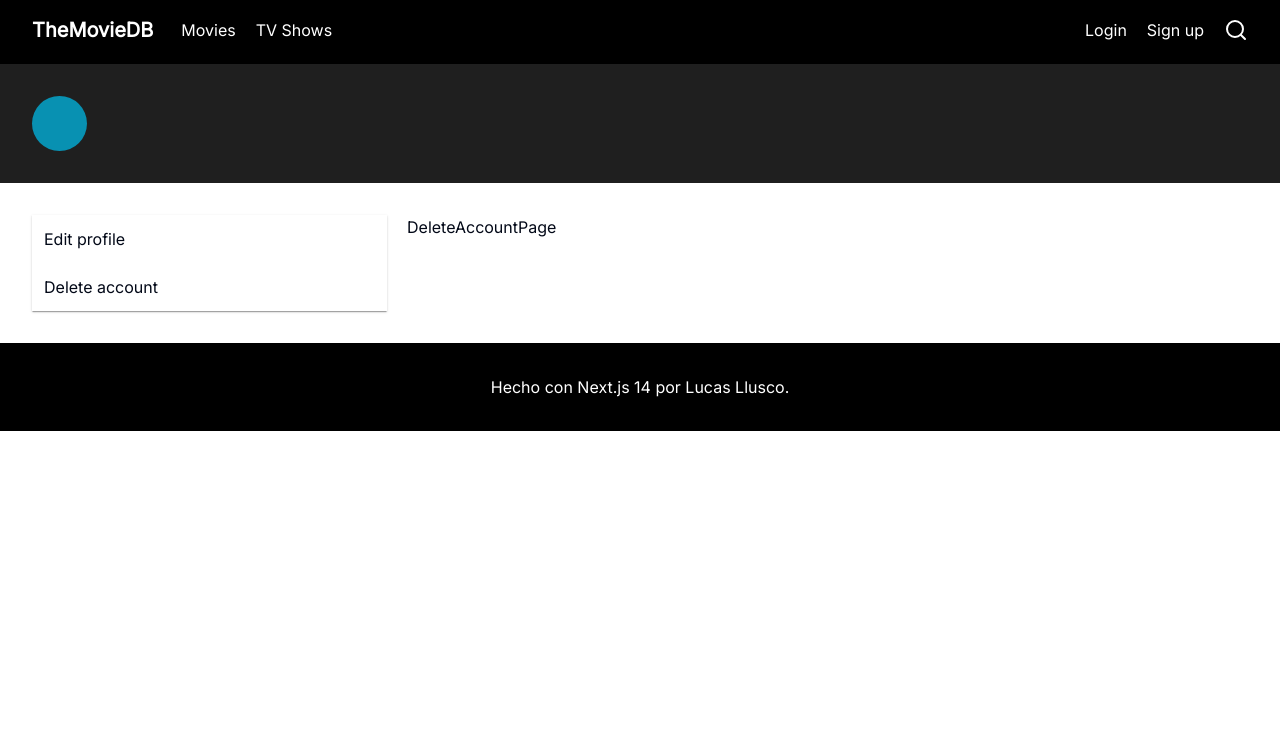
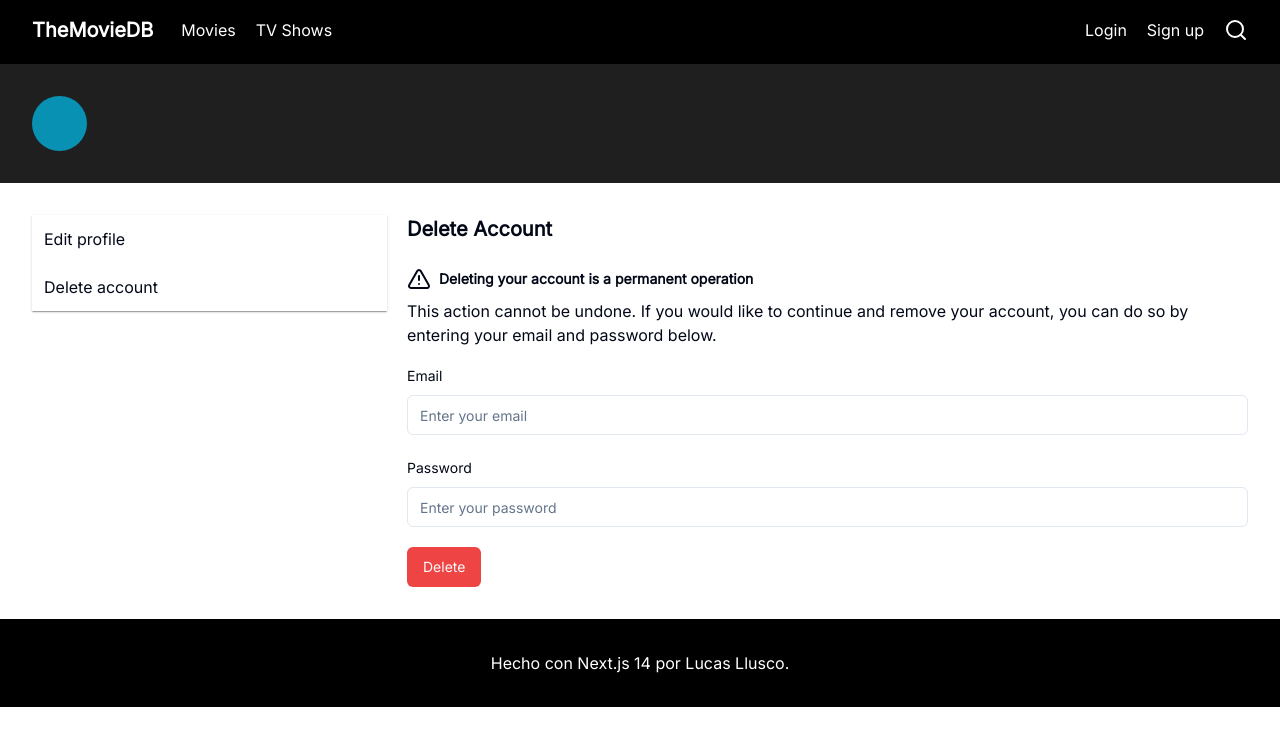
Before and after one commit to LucasLlusco/tmdb, a Next.js app: page /settings/delete in a window 1280 px wide. Shown: the top 746 px of the page. Built offline with nearby package versions, Linux system fonts and the light colour scheme; no server answers.

Commit message:
implement delete account function with form and user cleanup

```diff
--- a/app/(protected)/settings/delete/page.tsx
+++ b/app/(protected)/settings/delete/page.tsx
@@ -1,8 +1,20 @@
+import DeleteAccountForm from '@/components/settings/DeleteAccountForm'
+import { TriangleAlertIcon } from 'lucide-react'
 import React from 'react'
 
 const DeleteAccountPage = () => {
   return (
-    <div>DeleteAccountPage</div>
+    <main className='flex-1'>
+      <h2 className='section-title'>Delete Account</h2>
+      <div className="flex gap-2 items-center">
+        <TriangleAlertIcon />
+        <p className='font-semibold text-sm'>Deleting your account is a permanent operation</p>
+      </div>
+      <p className='mb-4 mt-2'>This action cannot be undone. If you would like to continue and remove
+        your account, you can do so by entering your email and password below.
+      </p>
+      <DeleteAccountForm />
+    </main>
   )
 }
 
--- /dev/null
+++ b/components/settings/DeleteAccountForm.tsx
@@ -0,0 +1,87 @@
+"use client"
+import { useAuthContext } from '@/context/AuthContextProvider';
+import { deleteAccountFormSchema } from '@/lib/schemas';
+import { zodResolver } from '@hookform/resolvers/zod';
+import { useRouter } from 'next/navigation';
+import React, { useState } from 'react'
+import { useForm } from 'react-hook-form';
+import { z } from 'zod';
+import { Form, FormControl, FormField, FormItem, FormLabel, FormMessage } from '../ui/form';
+import { Input } from '../ui/input';
+import { Button } from '../ui/button';
+import { deleteAccount } from '@/lib/actions/auth.actions';
+
+const DeleteAccountForm = () => {
+  const { user, setUser } = useAuthContext();
+  const [loading, setLoading] = useState(false);
+  const route = useRouter();
+
+  const formSchema = deleteAccountFormSchema();
+  const form = useForm<z.infer<typeof formSchema>>({
+    resolver: zodResolver(formSchema),
+    defaultValues: {
+      email: "",
+      password: ""
+    }
+  })
+
+  const onSubmit = async (data:z.infer<typeof formSchema>) => {
+    setLoading(true);
+    try {
+      const result = await deleteAccount(data.email, data.password, user?.avatarId);
+
+      if(result?.success) {
+        setUser(null);
+        route.push("/");
+      }
+    } catch (error) {
+      console.log("Error deleting account: ", error);
+    } finally {
+      setLoading(false);
+    }
+  }
+
+  return (
+    <Form {...form}>
+      <form onSubmit={form.handleSubmit(onSubmit)} className='space-y-5'>
+        <FormField
+          control={form.control}
+          name={"email"}
+          render={({ field }) => (
+            <FormItem className='text-left'>
+              <FormLabel>Email</FormLabel>
+              <FormControl>
+                <Input
+                  placeholder={"Enter your email"}
+                  {...field}
+                  type={"email"}
+                />
+              </FormControl>
+              <FormMessage />
+            </FormItem>
+          )}
+        />
+        <FormField
+          control={form.control}
+          name={"password"}
+          render={({ field }) => (
+            <FormItem className='text-left'>
+              <FormLabel>Password</FormLabel>
+              <FormControl>
+                <Input
+                  placeholder={"Enter your password"}
+                  {...field}
+                  type={"password"}
+                />
+              </FormControl>
+              <FormMessage />
+            </FormItem>
+          )}
+        />
+        <Button type='submit' disabled={loading} variant={"destructive"}>Delete</Button>
+      </form>
+    </Form>
+  )
+}
+
+export default DeleteAccountForm
--- a/lib/actions/auth.actions.ts
+++ b/lib/actions/auth.actions.ts
@@ -2,7 +2,7 @@
 import { ID } from "node-appwrite";
 import { createAdminClient, createSessionClient } from "../appwrite/config.";
 import { cookies } from "next/headers";
-import { createUserDocument, getUserDocument, updateUserDocument } from "./user.actions";
+import { createUserDocument, deleteUserAvatar, deleteUserDocument, getUserDocument, updateUserDocument } from "./user.actions";
 
 export const login = async (email:string, password:string) => {
   try {
@@ -110,3 +110,21 @@ export const updatePassword = async (newPassword:string, currentPassword:string)
     return null;
   }
 }
+
+export const deleteAccount = async (email:string, password:string, avatarId?:string) => {
+  try {
+    const { account, users } = await createAdminClient();
+    const session = await account.createEmailPasswordSession(email, password);
+
+    if(avatarId) {
+      await deleteUserAvatar(avatarId);
+    }
+
+    await deleteUserDocument(session.userId);
+
+    await users.delete(session.userId);
+    return { success:true };
+  } catch (error) {
+    console.log(error);
+  }
+}
--- a/lib/actions/user.actions.ts
+++ b/lib/actions/user.actions.ts
@@ -4,6 +4,7 @@ import { createAdminClient } from "../appwrite/config.";
 const {
   APPWRITE_DATABASE_ID: DATABASE_ID,
   APPWRITE_USERS_COLLECTION_ID: USERS_COLLECTION_ID,
+  APPWRITE_USERS_AVATAR_BUCKET_ID: AVATAR_BUCKET_ID,
 } = process.env
 
 export const createUserDocument = async (userId: string, user:{email:string, username: string, userId:string}) => {
@@ -40,3 +41,20 @@ export const updateUserDocument = async (userId: string, newUserData:NewUserData
 
   return user;
 }
+
+export const deleteUserDocument = async (userId: string) => {
+  const { database } = await createAdminClient();
+  await database.deleteDocument(
+    DATABASE_ID!,
+    USERS_COLLECTION_ID!,
+    userId,
+  )
+}
+
+export const deleteUserAvatar = async (avatarId: string) => {
+  const { storage } = await createAdminClient();
+  await storage.deleteFile(
+    AVATAR_BUCKET_ID!,
+    avatarId
+  );
+}
--- a/lib/appwrite/config..ts
+++ b/lib/appwrite/config..ts
@@ -1,5 +1,5 @@
 "use server"
-import { Client, Databases, Account, Storage } from 'node-appwrite'
+import { Client, Databases, Account, Storage, Users } from 'node-appwrite'
 
 export const createSessionClient = async (session:string) => {
   const client = new Client()
@@ -32,6 +32,9 @@ export const createAdminClient = async () => {
     },
     get storage() {
       return new Storage(client);
+    },
+    get users() {
+      return new Users(client);
     }
   };
 }
--- a/lib/schemas/index.ts
+++ b/lib/schemas/index.ts
@@ -17,7 +17,7 @@ export const editProfileFormSchema = () => z.object({
     .optional().or(z.literal('')),
   newBio: z.string()
     .max(1000, {message: "Bio must contain at most 1000 characters"
-  }).optional(),
+  }).optional()
 })
 
 export const ChangeEmailFormSchema = () => z.object({
@@ -37,3 +37,8 @@ export const ChangePasswordFormSchema = () => z.object({
   message: "Passwords do not match",
   path: ["confirmNewPassword"]
 })
+
+export const deleteAccountFormSchema = () => z.object({
+  email: z.string().email(),
+  password: z.string().min(8, {message: "Password is required"})
+})
```
